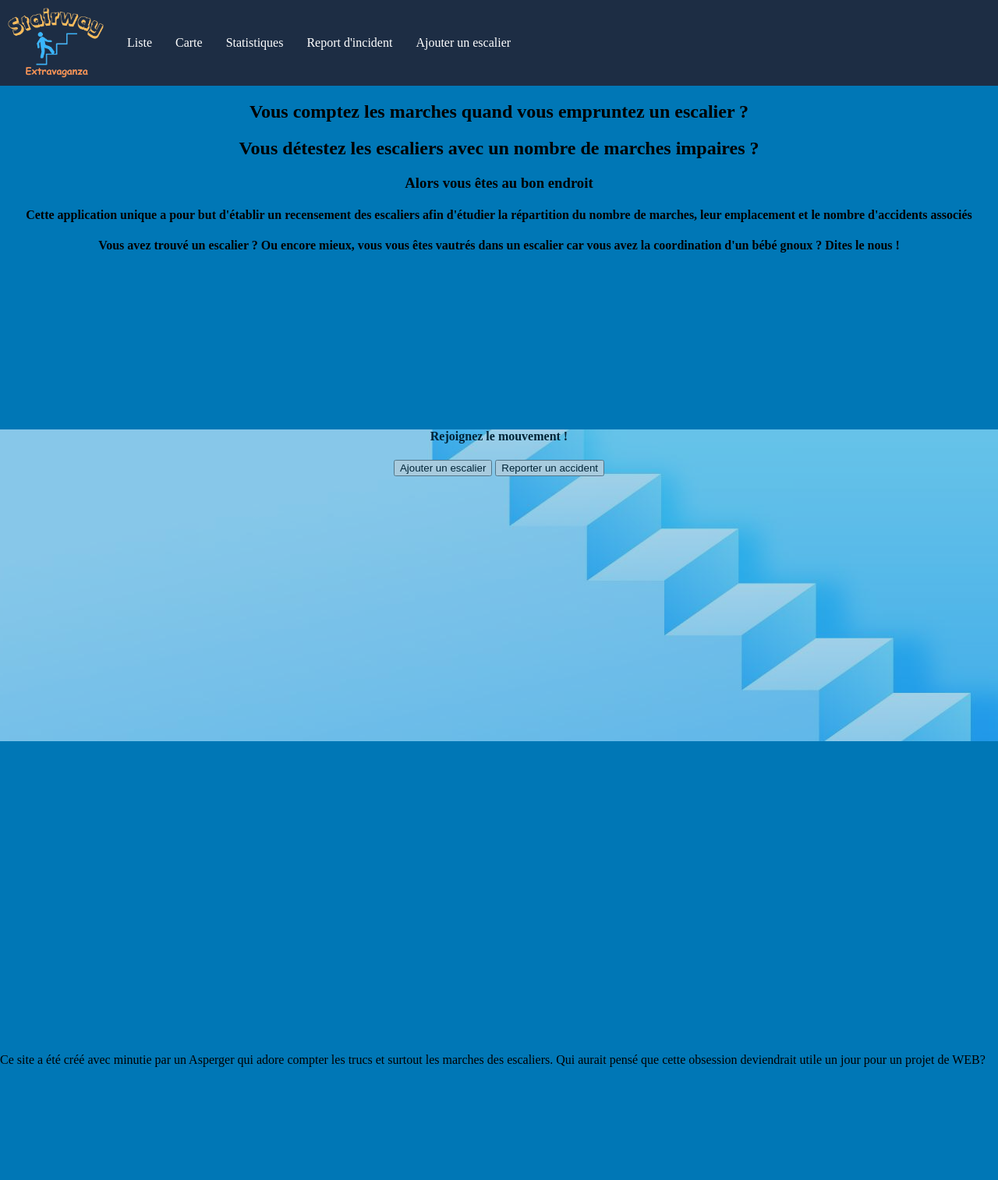
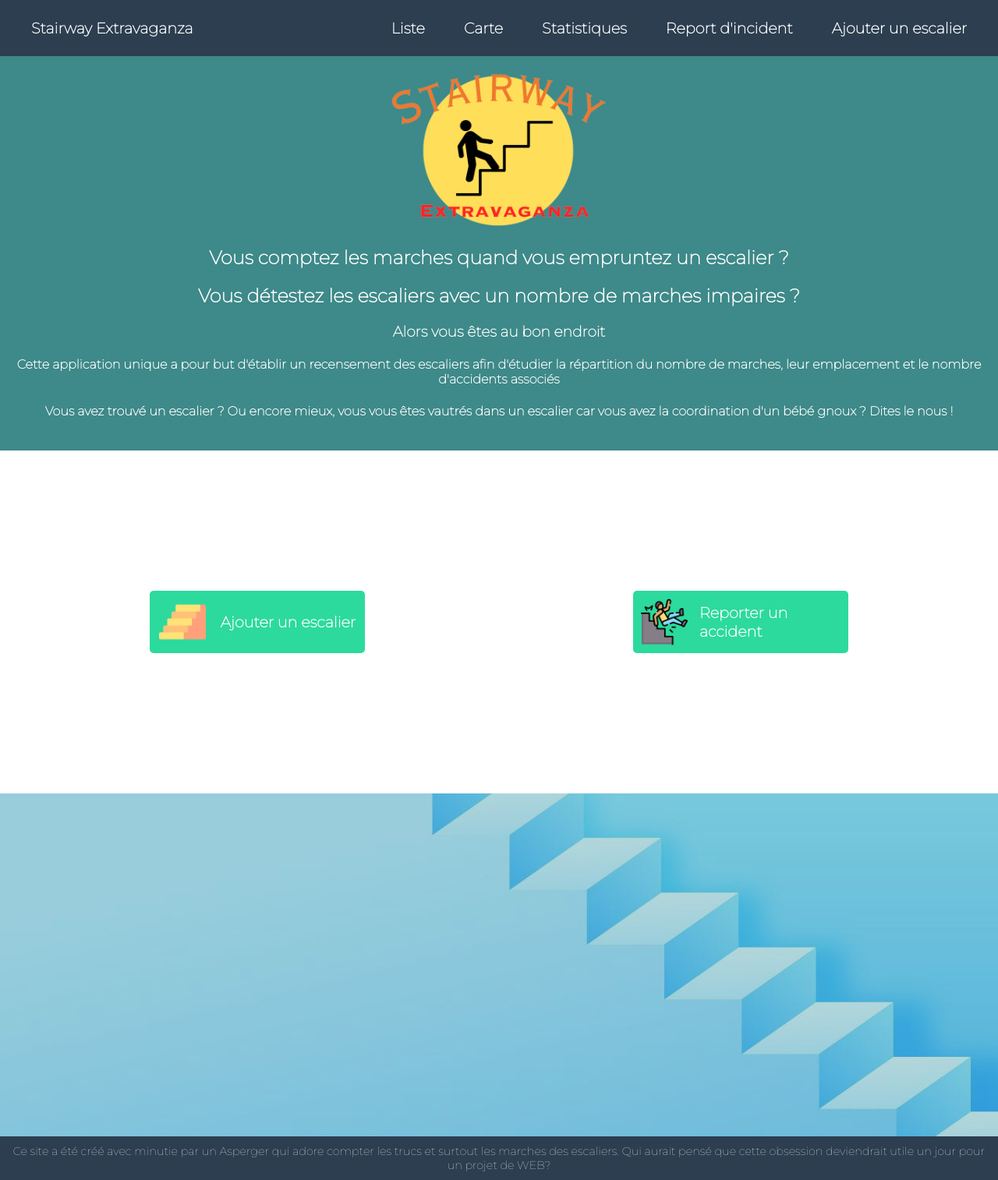
Before and after one commit to Greywind299792458/HEIG_WEB_practical_work_2, a PHP site: page / in a window 1280 px wide. Shown: the whole page at 78% size. Before the commit the page ends 1369 px from the top, so only its background shows below. Run offline with PHP 8.4, Linux system fonts and the light colour scheme.

Commit message:
🚧 working on front page

```diff
--- a/frontend/index.html
+++ b/frontend/index.html
@@ -4,6 +4,7 @@
         <meta charset="UTF-8">
         <meta name="viewport" content="width=device-width, initial-scale=1.0">
 		<title>Starway Extravaganza</title>
+        <link href="https://fonts.googleapis.com/css?family=Montserrat:100" rel="stylesheet">
         <link rel="stylesheet" href="styles/index.css">
         <link rel="stylesheet" href="styles/style.css">
         <script src="scripts/script.js"></script>
@@ -11,7 +12,7 @@
     <body>
         <header>
             <nav>
-                <img height="90" src="assets/logo.png" alt="Stairs Extravaganza">
+                <p>Stairway Extravaganza</p>
                 <a>Liste</a>
                 <a>Carte</a>
                 <a>Statistiques</a>
@@ -20,7 +21,8 @@
             </nav>
         </header>
         <main>
-            <section>
+            <section class="center">
+                <img height="200" src="assets/app_logo.png">
                 <h1>Vous comptez les marches quand vous empruntez un escalier ?</h1>
                 <h2>Vous détestez les escaliers avec un nombre de marches impaires ?</h2>
                 <h3>Alors vous êtes au bon endroit</h3>
@@ -31,12 +33,22 @@
                 <h4>Vous avez trouvé un escalier ? Ou encore mieux, vous vous êtes vautrés dans un escalier car vous avez la coordination d'un bébé gnoux ? Dites le nous !</h4>
             </section>
             <section id="actions">
-                <h4>Rejoignez le mouvement !</h4>
-                <button>Ajouter un escalier</button>
-                <button>Reporter un accident</button>
+                <div class="btn-action">
+                    <img height="60" src="assets/stairs_icon.png">
+                    Ajouter un escalier
+                </div>
+                <div class="btn-action">
+                    <img height="60" src="assets/accident_icon.png">
+                    Reporter un accident
+                </div>
             </section>
-            <section></section>
+            <section id="other">
+
+            </section>
         </main>
     </body>
-    <footer>Ce site a été créé avec minutie par un Asperger qui adore compter les trucs et surtout les marches des escaliers. Qui aurait pensé que cette obsession deviendrait utile un jour pour un projet de WEB?</footer>
+    <footer class="center">
+        Ce site a été créé avec minutie par un Asperger qui adore compter les trucs et surtout les marches des escaliers.
+        Qui aurait pensé que cette obsession deviendrait utile un jour pour un projet de WEB?
+    </footer>
 </html>
--- a/frontend/styles/index.css
+++ b/frontend/styles/index.css
@@ -1,11 +1,32 @@
 section {
-    text-align: center;
-    height: 50vh;
+    min-height: 50vh;
+    padding:20px;
 }
 
-#actions {
-    background-image: url("/assets/stairs.jpg");
+#other {
+    background-image: url("../assets/stairs.jpg");
     background-repeat: no-repeat;
     background-position: 50% 0;
     opacity: 0.7;
 }
+
+#actions {
+    background-color: white;
+
+}
+
+.btn-action {
+    background-color: var(--element-color);
+    border-radius: 5px;
+    padding:10px;
+    border: none;
+    font-size: 1.2em;
+    width: 20vw;
+    gap:15px;
+}
+
+.btn-action, #actions {
+    display: flex;
+    justify-content: space-around;
+    align-items: center;
+}
--- a/frontend/styles/style.css
+++ b/frontend/styles/style.css
@@ -1,9 +1,13 @@
 :root {
-    --main-color:#0077b6;
-    --second-color:#284B63;
+    --main-color:#3E8989;
     --main-text-color:white;
-    --header-color:#1d2d44;
-    --element-color:#153243;
+    --darker-color:#2c3e50;
+    --element-color: #2CDA9D;
+}
+
+html {
+    font-family: 'Montserrat', sans-serif;
+    color:var(--main-text-color);
 }
 
 body {
@@ -11,22 +15,43 @@ body {
     background-color: var(--main-color);
 }
 
+header,footer {
+    background-color: var(--darker-color);
+}
+
+footer {
+    font-size: 0.9em;
+    padding:10px;
+}
+
 header {
-    background-color: var(--header-color);
-    color:var(--main-text-color);
     position: sticky;
     top:0;
     z-index: 10;
+    font-size: 1.2em;
+}
+
+header, a, .btn-action {
+    font-weight: bold;
 }
 
 nav {
     display: flex;
     flex-direction: row;
-    gap:30px;
+    gap:50px;
+    justify-content: flex-end;
     align-items: center;
-    padding:10px;
+    padding:5px 40px 5px 40px;
 }
 
-a {
-    color:var(--main-text-color);
+nav p {
+    margin-right: auto;
 }
+
+.center {
+    text-align: center;
+}
+
+a, .btn-action {
+    cursor: pointer;
+}
```
Also changed, not shown: frontend/assets/accident_icon.png (added), frontend/assets/app_logo.png (added), frontend/assets/logo.png (deleted), frontend/assets/logo_2.png (deleted), frontend/assets/stairs_icon.png (added).
